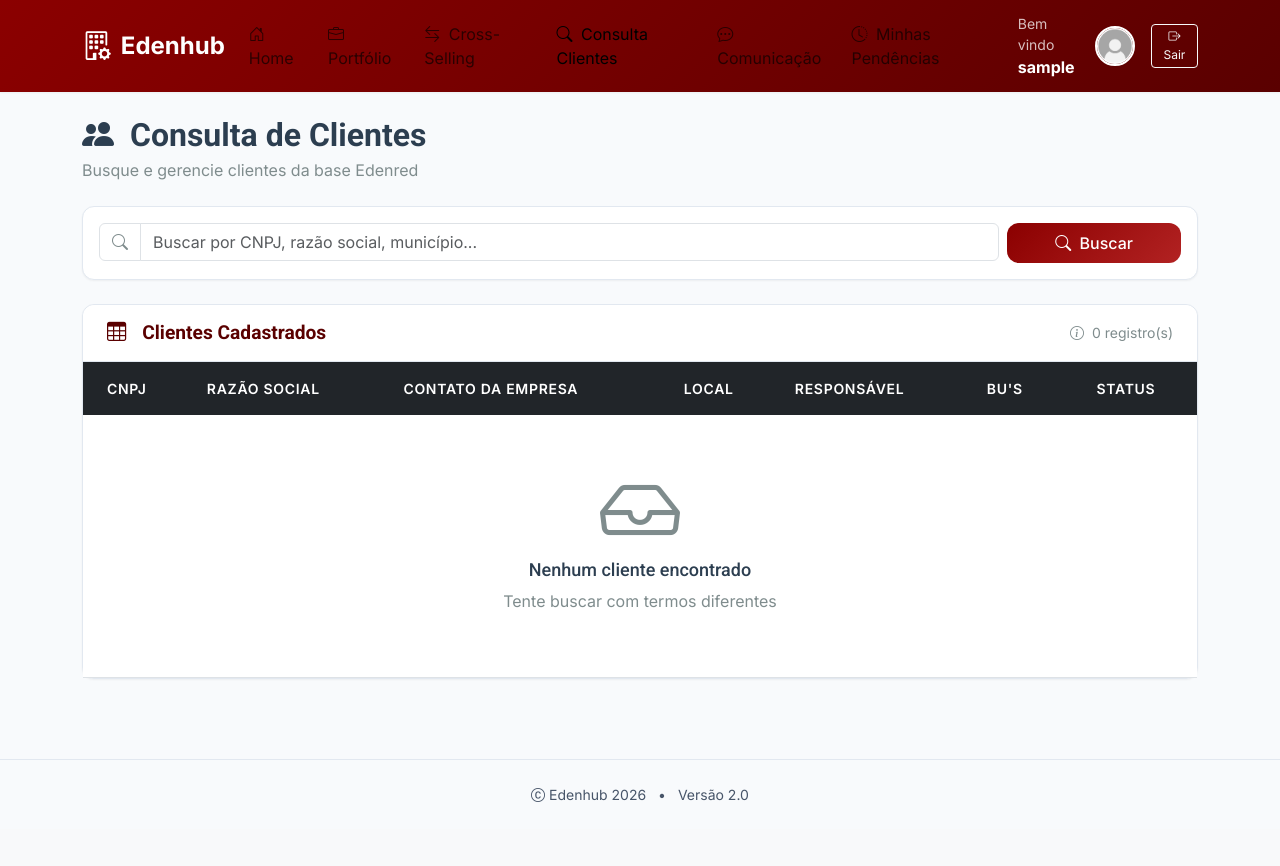
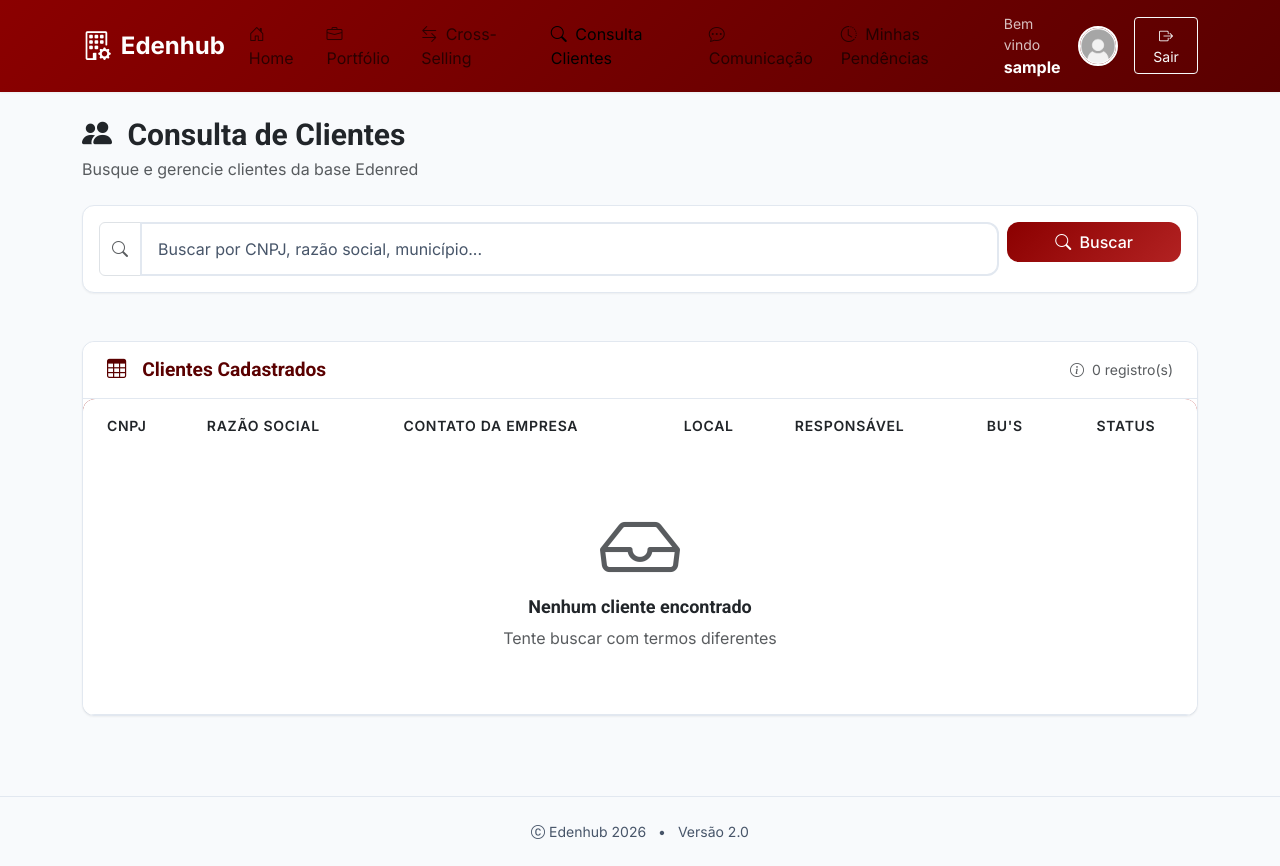
Before and after one commit to Rafael-Albuquerque06/Sistema-Edenhub, a Flask app: page /consulta_clientes in a window 1280 px wide. Before the commit the page ends 802 px from the top, so only its background shows below. Run offline with Flask 3, Linux system fonts and the light colour scheme; the visitor is signed in with stand-in values (Sample User, id 1); data comes from the database, SQL or seed files in the repository; data that the repository does not hold is empty.

Commit message:
feat: continua refatoração UI/UX (fases B-E)
- Melhora consulta_clientes.html: remove estilos inline, usa classes do design system, tabela limpa
- Melhora minhas_pendencias.html: layout limpo, estado vazio amigável
- Melhora comunicacao.html: cards consistentes, avatares padronizados, lista de conversas
- Melhora ver_conversa.html: bolhas de mensagem nítidas, scroll automático, área de mensagens com borda
- Remove todos os estilos inline dos templates
- Aplica classes badge-edenred, table-edenred, card-edenred consistentemente

```diff
--- a/app/templates/consulta_clientes.html
+++ b/app/templates/consulta_clientes.html
@@ -1,23 +1,27 @@
 {% extends 'base.html' %}
 
+{% block title %}Consulta de Clientes - Edenhub{% endblock %}
+
 {% block content %}
-
-<div class="row">
+<!-- HEADER -->
+<div class="row mb-4">
     <div class="col-12">
-        <!-- HEADER -->
-        <div class="d-flex justify-content-between align-items-center mb-4">
+        <div class="d-flex justify-content-between align-items-center">
             <div>
-                <h1 class="h2 fw-bold text-dark mb-1">
+                <h2 class="fw-bold text-dark mb-1">
                     <i class="bi bi-people-fill text-edenred me-2"></i>
                     Consulta de Clientes
-                </h1>
+                </h2>
                 <p class="text-muted mb-0">Busque e gerencie clientes da base Edenred</p>
             </div>
+        </div>
+    </div>
+</div>
 
-        </div>
-
-        <!-- BARRA DE PESQUISA -->
-        <div class="card card-edenred mb-4">
+<!-- BARRA DE PESQUISA -->
+<div class="row mb-4">
+    <div class="col-12">
+        <div class="card card-edenred">
             <div class="card-body p-3">
                 <form method="get" class="row g-2">
                     <div class="col-md-10">
@@ -25,7 +29,7 @@
                             <span class="input-group-text bg-white">
                                 <i class="bi bi-search text-muted"></i>
                             </span>
-                            <input type="text" name="pesquisa" class="form-control"
+                            <input type="text" name="pesquisa" class="form-control form-control-custom"
                                 placeholder="Buscar por CNPJ, razão social, município..." value="{{ pesquisa }}">
                         </div>
                     </div>
@@ -37,10 +41,14 @@
                 </form>
             </div>
         </div>
+    </div>
+</div>
 
-        <!-- TABELA COM COLUNA SEPARADA PARA CONTATO -->
+<!-- TABELA DE CLIENTES -->
+<div class="row">
+    <div class="col-12">
         <div class="card card-edenred">
-            <div class="card-header-edenred bg-white d-flex justify-content-between align-items-center py-3">
+            <div class="card-header-edenred d-flex justify-content-between align-items-center py-3">
                 <h5 class="card-title mb-0">
                     <i class="bi bi-table text-edenred me-2"></i>
                     Clientes Cadastrados
@@ -52,26 +60,25 @@
             </div>
 
             <div class="table-responsive">
-                <table class="table table-hover align-middle mb-0">
-                    <thead class="table-dark table-edenred">
+                <table class="table table-hover align-middle mb-0 table-edenred">
+                    <thead>
                         <tr>
-                            <th class="text-white ps-4">CNPJ</th>
-                            <th class="text-white">Razão Social</th>
-                            <th class="text-white">Contato da Empresa</th>
-                            <th class="text-white">Local</th>
-                            <th class="text-white">Responsável</th>
-                            <th class="text-white">BU's</th>
-                            <th class="text-white pe-4 text-center">Status</th>
+                            <th class="ps-4">CNPJ</th>
+                            <th>Razão Social</th>
+                            <th>Contato da Empresa</th>
+                            <th>Local</th>
+                            <th>Responsável</th>
+                            <th>BU's</th>
+                            <th class="pe-4 text-center">Status</th>
                         </tr>
                     </thead>
                     <tbody>
                         {% for cliente in clientes %}
-                        <tr class="border-bottom">
+                        <tr>
                             <!-- CNPJ -->
-                            <td class="ps-4 py-3">
+                            <td class="ps-4">
                                 <div class="fw-bold text-dark">
-                                    {{ cliente.cnpj[:2] }}.{{ cliente.cnpj[2:5] }}.{{ cliente.cnpj[5:8] }}/{{
-                                    cliente.cnpj[8:12] }}-{{ cliente.cnpj[12:] }}
+                                    {{ cliente.cnpj[:2] }}.{{ cliente.cnpj[2:5] }}.{{ cliente.cnpj[5:8] }}/{{ cliente.cnpj[8:12] }}-{{ cliente.cnpj[12:] }}
                                 </div>
                                 <small class="text-muted">
                                     <i class="bi bi-calendar3 me-1"></i>
@@ -306,88 +302,8 @@
     </div>
 </div>
 
-<!-- ESTILOS ADICIONAIS -->
-<style>
-    /* DESTAQUE PARA A NOVA COLUNA DE CONTATO */
-    .border-start.border-info {
-        border-left-color: #17a2b8 !important;
-    }
-
-    /* ESPAÇAMENTO ADEQUADO */
-    .py-3 {
-        padding-top: 1rem !important;
-        padding-bottom: 1rem !important;
-    }
-
-    /* BOTÕES COMPACTOS */
-    .btn-sm {
-        padding: 0.2rem 0.4rem;
-        font-size: 0.75rem;
-    }
-
-    /* RESPONSIVIDADE */
-    @media (max-width: 1200px) {
-
-        .table th,
-        .table td {
-            padding: 0.75rem 0.5rem;
-        }
-
-        .btn-sm i {
-            margin-right: 0 !important;
-        }
-
-        .btn-sm .bi-telephone-outbound,
-        .btn-sm .bi-envelope-arrow-up {
-            font-size: 0.9rem;
-        }
-    }
-
-    @media (max-width: 768px) {
-        .table-responsive {
-            font-size: 0.9rem;
-        }
-
-        .badge {
-            font-size: 0.75rem;
-            padding: 0.2rem 0.4rem;
-        }
-
-        .border-start {
-            border-left: none !important;
-            padding-left: 0 !important;
-        }
-    }
-
-    /* CONTRASTE MELHORADO */
-    .text-dark {
-        color: #2c3e50 !important;
-        font-weight: 500;
-    }
-
-    .text-muted {
-        color: #7f8c8d !important;
-    }
-
-    /* HOVER EFFECT */
-    tbody tr:hover {
-        background-color: #fff5f5 !important;
-    }
-
-    /* AJUSTE PARA BADGES BOOTSTRAP */
-    .bg-danger {
-        background-color: #8B0000 !important;
-        border-color: #5A0000 !important;
-    }
-
-    .bg-danger:hover {
-        background-color: #B22222 !important;
-    }
-</style>
-
 <script>
     document.addEventListener('DOMContentLoaded', function () {
-        // Ativar tooltips
         var tooltips = [].slice.call(document.querySelectorAll('[data-bs-toggle="tooltip"]'));
         tooltips.map(function (tooltip) {
             return new bootstrap.Tooltip(tooltip);
```
Also changed, not shown: other parts of app/templates/consulta_clientes.html (+18 -29 lines), app/templates/comunicacao.html (+21 -13 lines), app/templates/minhas_pendencias.html (+23 -9 lines), app/templates/ver_conversa.html (+7 -23 lines).
